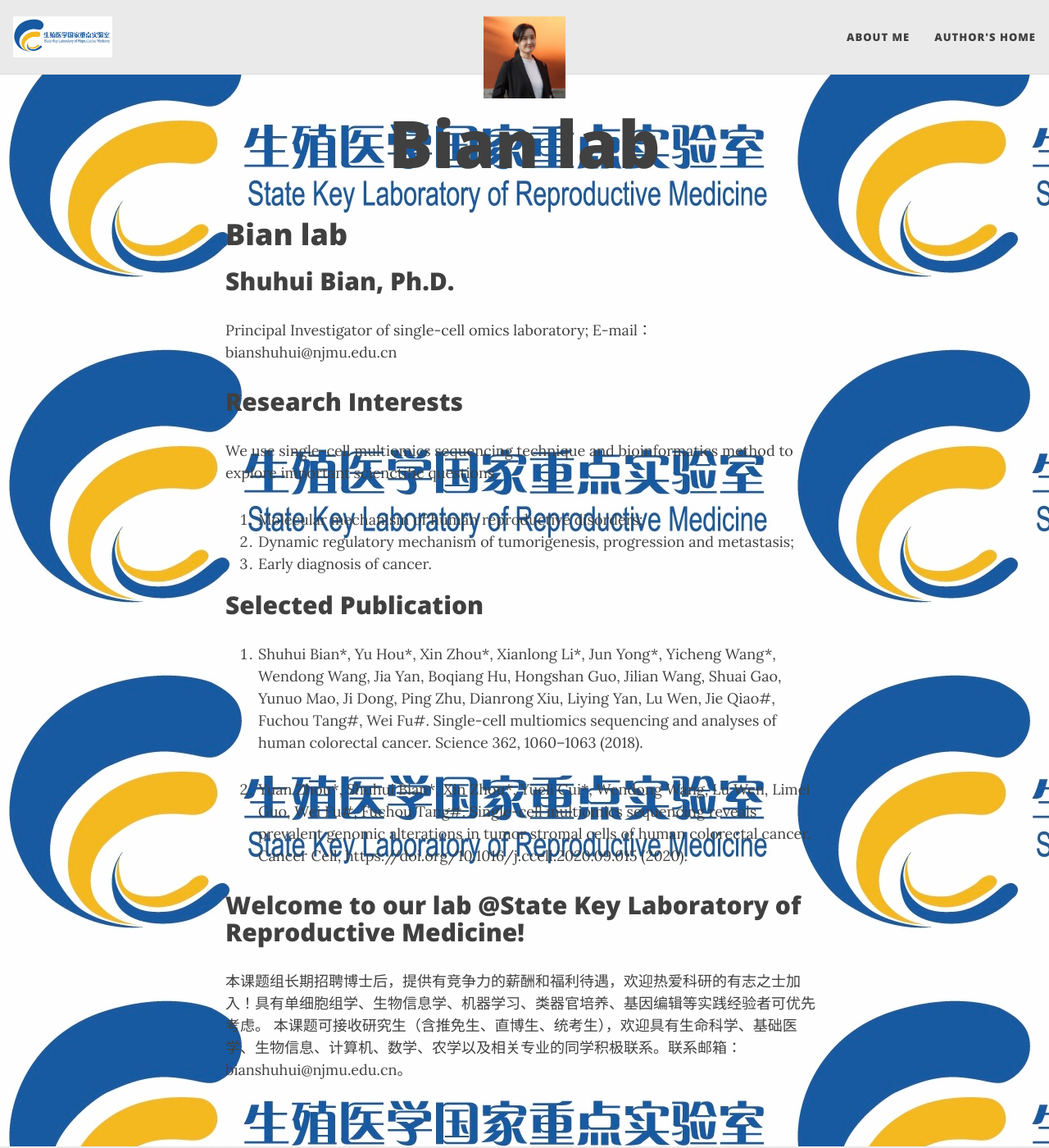
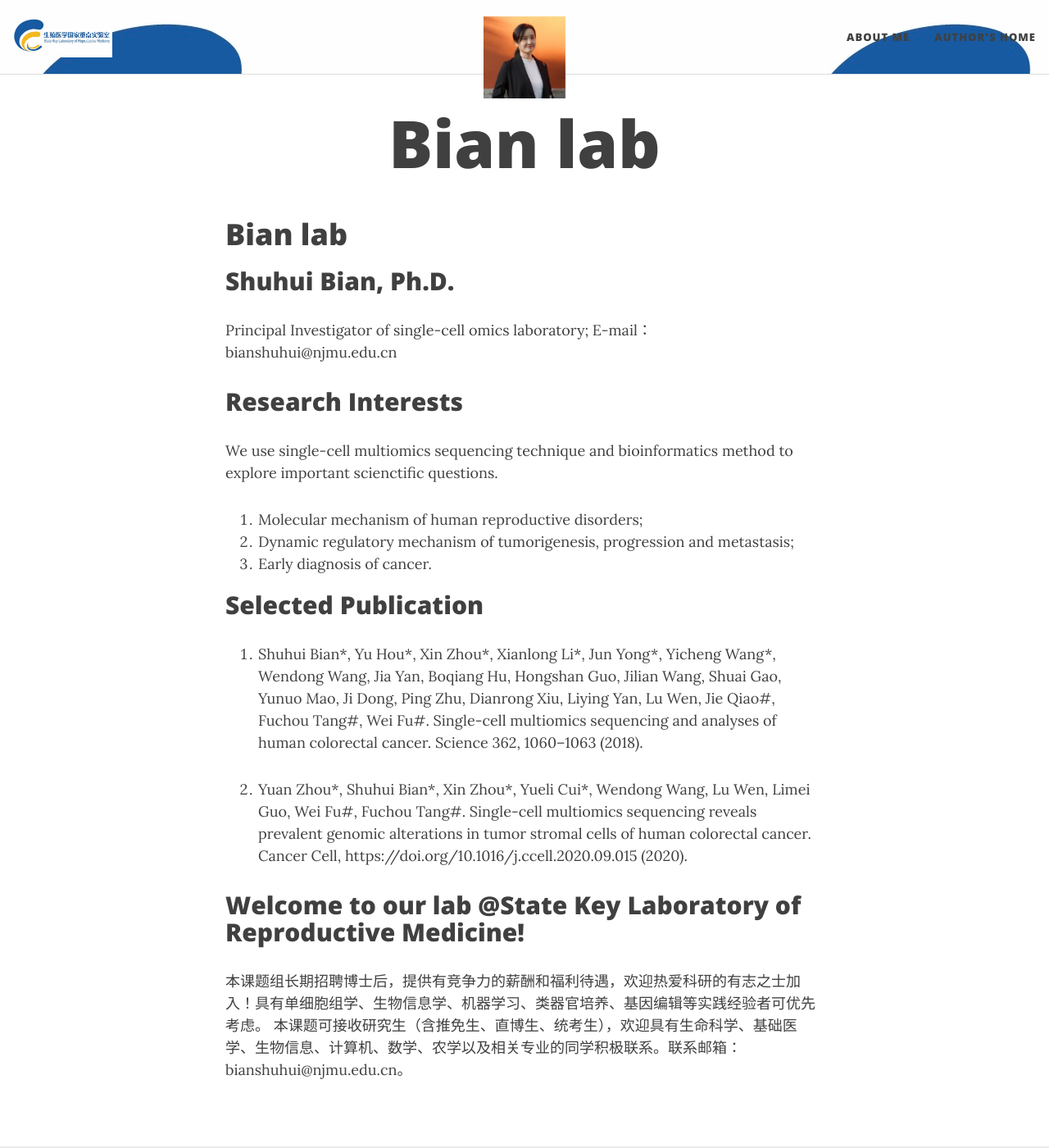
Before and after one commit to bianshuhui/bianshuhui.github.io, a Jekyll site: the page built from index.md, in a window 1280 px wide and 1400 px high. Shown: the whole window at 82% size. Built offline with Jekyll 4.4.1, drawn with Linux system fonts in a browser that asks for light colours; nearby versions of some CDN libraries; our own code applies the rules of GitHub Pages for plain Markdown files; the list of posts is cut into pages by our own code.

Commit message:
Update _config.yml

```diff
--- a/_config.yml
+++ b/_config.yml
@@ -84,10 +84,10 @@
 
 # Personalize the colours in your website. Colour values can be any valid CSS colour
 
-navbar-col: "#EAEAEA"
+#navbar-col: "#EAEAEA"
 navbar-text-col: "#404040"
 navbar-border-col: "#DDDDDD"
-#page-col: "#FFFFFF"
+page-col: "#FFFFFF"
 text-col: "#404040"
 link-col: "#008AFF"
 hover-col: "#0085A1"
@@ -98,9 +98,9 @@
 # Alternatively, the navbar, footer, and page background can be set to an image
 # instead of colour
 
-#navbar-img: "/assets/img/guozhong_logo.jpg"
+navbar-img: "/assets/img/guozhong_logo.jpg"
 #footer-img: "/assets/img/bgimage.png"
-page-img: "/assets/img/guozhong_logo.jpg"
+#page-img: "/assets/img/guozhong_logo.jpg"
 
 # Suggest a colour for mobile browsers to use as the browser's theme. This is only supported by a few mobile browsers.
 #mobile-theme-col: "#0085A1"
```
